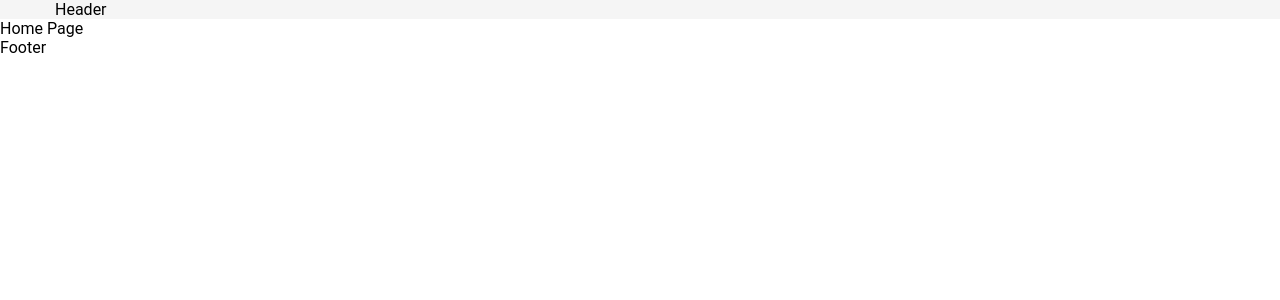
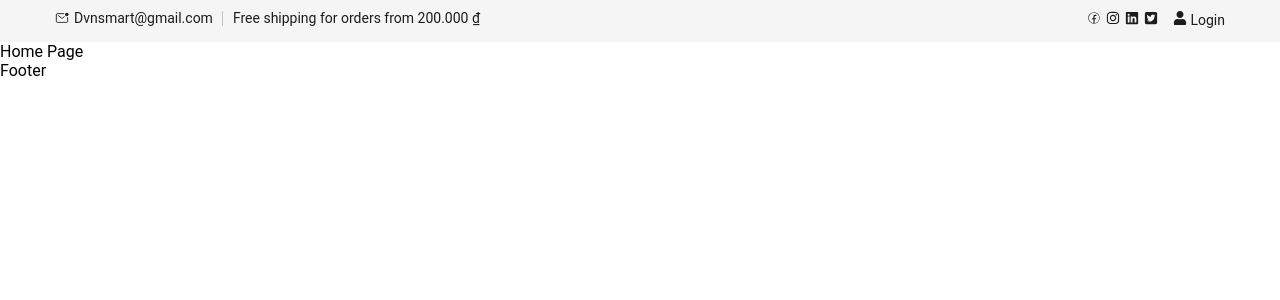
Before and after one commit to NhanDinhVan/Dvns_Mart, a React (Create React App) app: page / in a window 1280 px wide. Shown: the top 300 px of the page. Built offline with nearby package versions, Linux system fonts and the light colour scheme.

Commit message:
feat(): design header.

```diff
--- a/package.json
+++ b/package.json
@@ -9,6 +9,7 @@
     "postcss": "^8.5.1",
     "react": "^19.0.0",
     "react-dom": "^19.0.0",
+    "react-icons": "^5.4.0",
     "react-router-dom": "^6.28.2",
     "react-scripts": "5.0.1",
     "resolve-url-loader": "^5.0.0",
--- a/src/pages/user/theme/header/index.js
+++ b/src/pages/user/theme/header/index.js
@@ -1,8 +1,63 @@
 import { memo } from "react";
 import "./style.scss"
+import { Link } from "react-router-dom";
+import { formater } from "../../../../utils/formater";
+import { CiFacebook } from "react-icons/ci";
+import { FaInstagram } from "react-icons/fa";
+import { FaLinkedin } from "react-icons/fa";
+import { FaSquareTwitter } from "react-icons/fa6";
+import { FaUser } from "react-icons/fa";
+
+import { IoMailUnreadOutline } from "react-icons/io5";
 const Header = () => {
     return <div className="header_top">
-        <div className="container">Header</div>
+        <div className="container">
+            <div className="row">
+                <div className="col-6 header_top_left">
+                    <ul>
+                        <li>
+                            <IoMailUnreadOutline />
+                            Dvnsmart@gmail.com
+                        </li>
+                        <li>
+                            Free shipping for orders from {formater(200000)}
+                        </li>
+                    </ul>
+                </div>
+                <div className="col-6 header_top_right">
+                    <ul>
+                        <li>
+                            <Link to={""}>
+                                <CiFacebook />
+                            </Link>
+                        </li>
+                        <li>
+                            <Link to={""}>
+                                <FaInstagram />
+                            </Link>
+                        </li>
+                        <li>
+                            <Link to={""}>
+                                <FaLinkedin />
+                            </Link>
+                        </li>
+                        <li>
+                            <Link to={""}>
+                                <FaSquareTwitter />
+                            </Link>
+                        </li>
+                        <li>
+                            <Link to={""}>
+                                <FaUser />
+                                <span>
+                                    Login
+                                </span>
+                            </Link>
+                        </li>
+                    </ul>
+                </div>
+            </div>
+        </div>
     </div>;
 }
 
--- a/src/pages/user/theme/header/style.scss
+++ b/src/pages/user/theme/header/style.scss
@@ -1,3 +1,70 @@
-.header_top{
+@use "sass:map";
+@import "style/pages/theme";
+
+
+.header_top {
     background: #f5f5f5;
 }
+
+.header_top_left{
+    ul {
+        display: flex;
+        align-items: center;
+        list-style-type: none;
+        padding: 10px 0 13px;
+        column-gap: 20px;
+
+        li {
+            font-size: 14px;
+            color: map.get($theme-colors, "normal-text");
+            display: flex;
+            align-items: center;
+            column-gap: 5px;
+        }
+
+        li:first-child {
+            position: relative;
+            &:after {
+                position: absolute;
+                right: -10px;
+                top: 1px;
+                height: 15px;
+                width: 1px;
+                background: black;
+                opacity: 0.2;
+                content: "";
+            }
+        }
+    }
+}
+
+.header_top_right {
+    // background: red;
+    display: inline-flex;
+    justify-content: end;
+    align-items: center;
+    padding: 10px 0 13px;
+    ul {
+        display: flex;
+        column-gap: 5px;
+        list-style-type: none;
+
+        a {
+            font-size: 14px;
+            display: inline-block;
+            text-decoration: none;
+            color: map.get($theme-colors, "normal-text");
+
+        }
+
+        li:last-child {
+            cursor: pointer;
+            padding-left: 10px;
+        }
+
+        span {
+            font-size: 14px;
+            margin-left: 3px;
+        }
+    }
+}
--- a/src/style/pages/_all.scss
+++ b/src/style/pages/_all.scss
@@ -3,19 +3,30 @@
 
 
 html,
-body{
+body {
     margin: 0;
 }
-*{
+
+* {
     font-family: Roboto;
     padding: 0;
     margin: 0;
 }
-.container{
+
+.container {
     margin: auto;
     max-width: 1170px;
     width: 100%;
     padding-left: 15px;
     padding-right: 15px;
-    // background: map.get($theme-colors, "main");
 }
+
+.row {
+    display: flex;
+    flex-wrap: wrap;
+}
+
+.col-6 {
+    flex: 0 0 50%;
+    max-width: 50%;
+}
--- a/src/style/pages/_theme.scss
+++ b/src/style/pages/_theme.scss
@@ -1,3 +1,4 @@
 $theme-colors: (
-    "main": #70ca6a,
+    "main": #008874,
+    "normal-text": #1c1c1c,
 )
--- /dev/null
+++ b/src/utils/formater.js
@@ -0,0 +1,6 @@
+export const formater = (number) => {
+    return new Intl.NumberFormat("vi-VN", {
+        style: "currency",
+        currency: "VND"
+    }).format(number);
+}
```
Also changed, not shown: jsconfig.json (added, +10 -0 lines), 1 other file (tests, documents, lock files or other folders).
